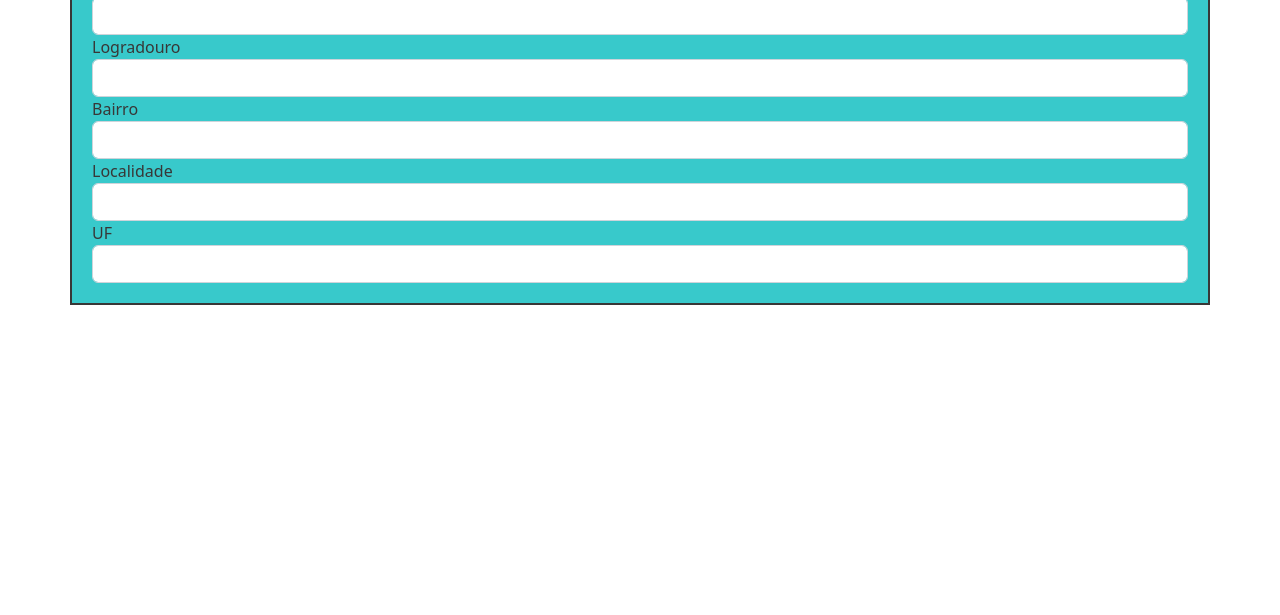
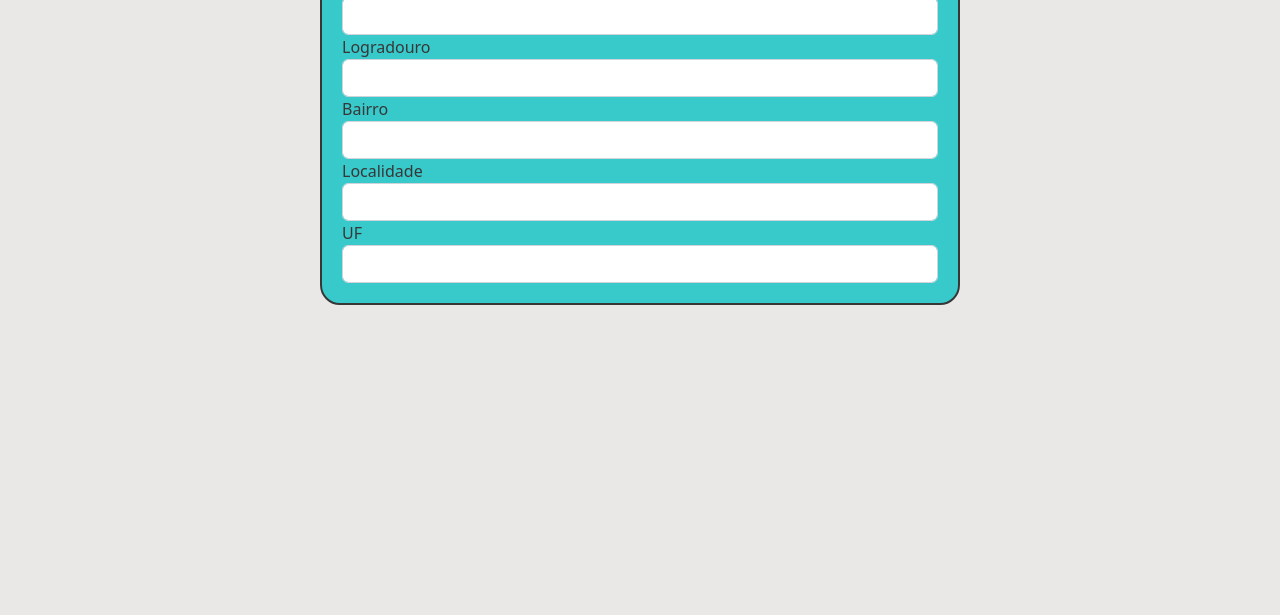
Before and after one commit to OzielMachado/fetch-api, a plain HTML site: page index.html in a window 1280 px wide. Shown: the part 185-800 px from the top of the page. Drawn offline with nearby package versions, Linux system fonts and the light colour scheme.

Commit message:
alguns estilos

```diff
--- a/index.html
+++ b/index.html
@@ -5,12 +5,14 @@
     <meta http-equiv="X-UA-Compatible" content="IE=edge">
     <meta name="viewport" content="width=device-width, initial-scale=1.0">
     <title>Consulta CEP</title>
+
     <!-- Bootstrap CSS -->
     <link href="https://cdn.jsdelivr.net/npm/bootstrap@5.2.0-beta1/dist/css/bootstrap.min.css" rel="stylesheet" integrity="sha384-0evHe/X+R7YkIZDRvuzKMRqM+OrBnVFBL6DOitfPri4tjfHxaWutUpFmBp4vmVor" crossorigin="anonymous">
+
     <link rel="stylesheet" href="style.css">
 </head>
 <body>
-    <div class="container">
+    <div class="container col-6">
         <h1>Consultando CEP</h1>
         <form>
             <div class="form-group">
--- a/style.css
+++ b/style.css
@@ -1,9 +1,14 @@
+body{
+    background-color: rgb(234, 231, 231);
+}
+
 .container{
     background-color: rgb(56, 201, 203);
     padding: 20px;
     color: rgb(56, 55, 55);
     border: 2px solid rgb(56, 55, 55);
     margin-top: 10vh;
+    border-radius: 20px;
 }
 
 .container h1{
```
